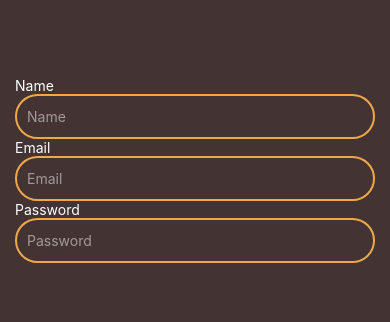
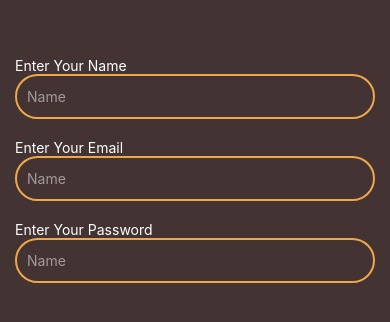
Before and after one commit to michaelilkanayev1997/NovaSound, a React Native app in the folder client/: screen / in a window 390 px wide. Shown: the part 252-574 px from the top of the page. Built offline with nearby package versions, Linux system fonts and the light colour scheme.

Commit message:
Separating UI

```diff
--- /dev/null
+++ b/client/src/components/AuthInputField.tsx
@@ -0,0 +1,52 @@
+import AppInput from '@ui/AppInput';
+import colors from '@utils/colors';
+import {FC} from 'react';
+import {
+  View,
+  StyleSheet,
+  Text,
+  TextInputProps,
+  StyleProp,
+  ViewStyle,
+} from 'react-native';
+
+interface Props {
+  label?: string;
+  placeholder?: string;
+  keyboardType?: TextInputProps['keyboardType'];
+  autoCapitalize?: TextInputProps['autoCapitalize'];
+  secureTextEntry?: boolean;
+  containerStyle?: StyleProp<ViewStyle>;
+}
+
+const AuthInputField: FC<Props> = props => {
+  const {
+    label,
+    placeholder,
+    keyboardType,
+    autoCapitalize,
+    secureTextEntry,
+    containerStyle,
+  } = props;
+
+  return (
+    <View style={[styles.container, containerStyle]}>
+      <Text style={styles.label}>{label}</Text>
+      <AppInput
+        placeholder={placeholder}
+        keyboardType={keyboardType}
+        autoCapitalize={autoCapitalize}
+        secureTextEntry={secureTextEntry}
+      />
+    </View>
+  );
+};
+
+const styles = StyleSheet.create({
+  container: {},
+  label: {
+    color: colors.CONTRAST,
+  },
+});
+
+export default AuthInputField;
--- /dev/null
+++ b/client/src/ui/AppInput.tsx
@@ -0,0 +1,29 @@
+import colors from '@utils/colors';
+import {FC} from 'react';
+import {TextInputProps, StyleSheet, TextInput} from 'react-native';
+
+interface Props extends TextInputProps {}
+
+const AppInput: FC<Props> = props => {
+  return (
+    <TextInput
+      {...props}
+      placeholder="Name"
+      placeholderTextColor={colors.INACTIVE_CONTRAST}
+      style={[styles.input, props.style]}
+    />
+  );
+};
+
+const styles = StyleSheet.create({
+  input: {
+    borderWidth: 2,
+    borderColor: colors.SECONDARY,
+    height: 45,
+    borderRadius: 25,
+    color: colors.CONTRAST,
+    padding: 10,
+  },
+});
+
+export default AppInput;
--- a/client/src/views/auth/SignUp.tsx
+++ b/client/src/views/auth/SignUp.tsx
@@ -1,3 +1,4 @@
+import AuthInputField from '@components/AuthInputField';
 import colors from '@utils/colors';
 import {FC} from 'react';
 import {SafeAreaView, StyleSheet, Text, TextInput, View} from 'react-native';
@@ -8,23 +9,23 @@ const SignUp: FC<Props> = props => {
   return (
     <SafeAreaView style={styles.container}>
       <View style={styles.formContainer}>
-        <Text style={styles.label}>Name</Text>
-        <TextInput
+        <AuthInputField
           placeholder="Name"
-          placeholderTextColor={colors.INACTIVE_CONTRAST}
-          style={styles.input}
+          label="Enter Your Name"
+          containerStyle={styles.marginBottom}
         />
-        <Text style={styles.label}>Email</Text>
-        <TextInput
+        <AuthInputField
           placeholder="Email"
-          placeholderTextColor={colors.INACTIVE_CONTRAST}
-          style={styles.input}
+          label="Enter Your Email"
+          keyboardType="email-address"
+          autoCapitalize="none"
+          containerStyle={styles.marginBottom}
         />
-        <Text style={styles.label}>Password</Text>
-        <TextInput
+        <AuthInputField
           placeholder="Password"
-          placeholderTextColor={colors.INACTIVE_CONTRAST}
-          style={styles.input}
+          label="Enter Your Password"
+          autoCapitalize="none"
+          secureTextEntry
         />
       </View>
     </SafeAreaView>
@@ -38,21 +39,13 @@ const styles = StyleSheet.create({
     alignItems: 'center',
     justifyContent: 'center',
   },
-  input: {
-    borderWidth: 2,
-    borderColor: colors.SECONDARY,
-    height: 45,
-    borderRadius: 25,
-    color: colors.CONTRAST,
-    padding: 10,
-  },
-  label: {
-    color: colors.CONTRAST,
-  },
   formContainer: {
     width: '100%',
     paddingHorizontal: 15, // padding in the x direction
   },
+  marginBottom: {
+    marginBottom: 20,
+  },
 });
 
 export default SignUp;
```
